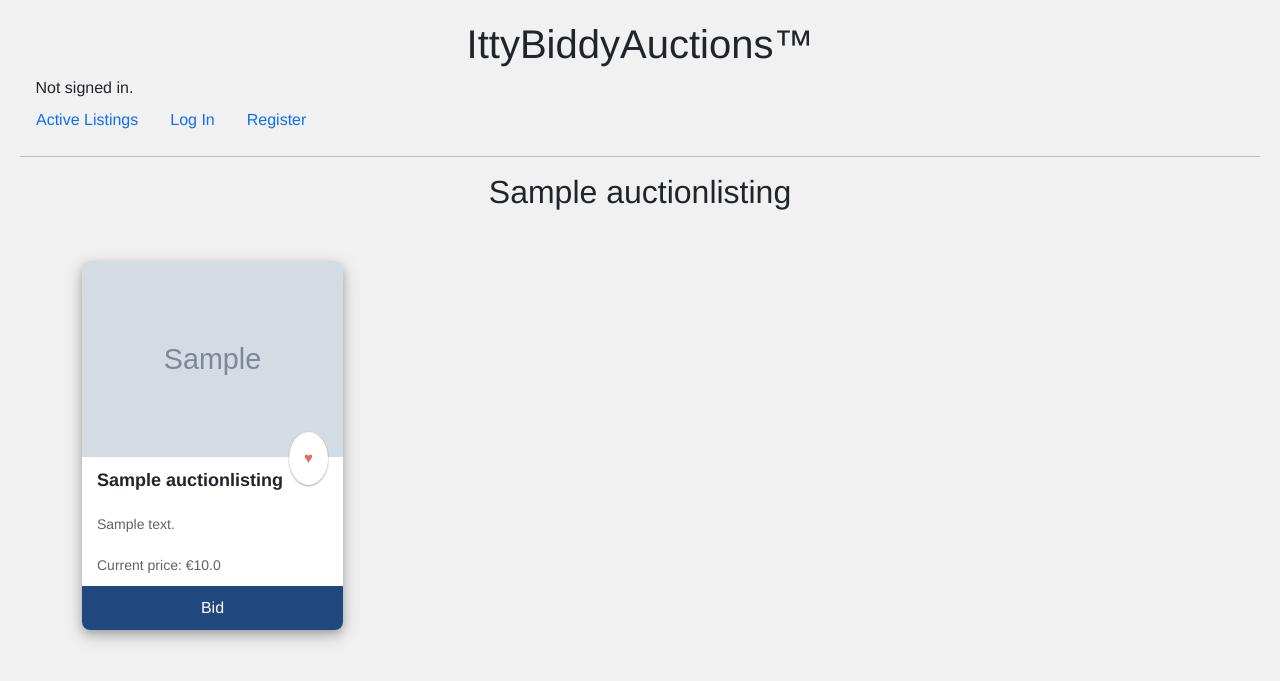
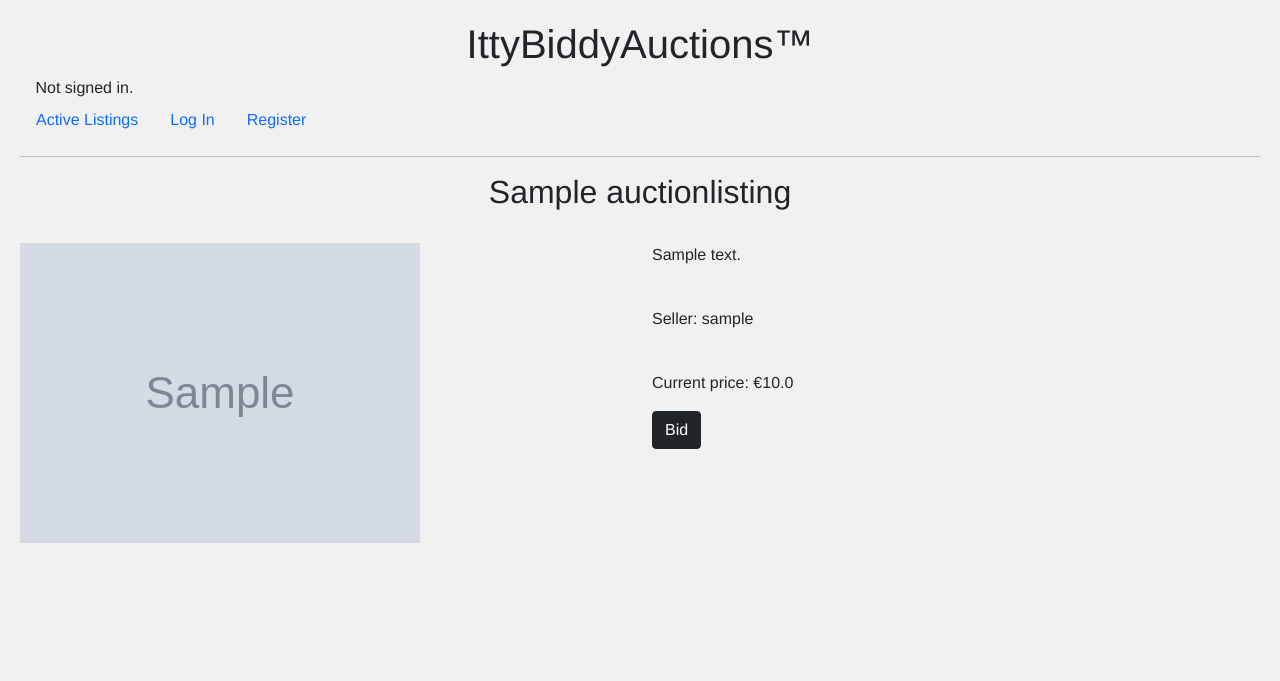
Before and after one commit to minprog-platforms/project-commerce-django-LauraKoelewijn, a Django app: page /listing/1 in a window 1280 px wide. Shown: the top 681 px of the page. Run offline with Django 3.2, Linux system fonts and the light colour scheme; tables that the repository leaves empty hold one stand-in row (values such as "Sample post"); grey boxes marked "Sample" are stand-in pictures.

Commit message:
Updated listing.html

```diff
--- a/auctions/templates/auctions/listing.html
+++ b/auctions/templates/auctions/listing.html
@@ -3,30 +3,22 @@
 {% block body %}
     <h2>{{ listing.title }}</h2>
 
-    <div class="container" style="margin-top:50px;">
-        <div class="row">
-            <div class="col-md-3">
-                <div class="card-sl">
-                    <div class="card-image">
-                        <img src="{{ listing.photo }}" alt= "{{ listing.title }}">
-                    </div>
-                    <form action="{% url 'watchlist' %}" method="POST"
-                        <input type="submit" class="card-action">&hearts;</input>
-                        {% csrf_token %}
-                    </form>
-                    <div class="card-heading">
-                        {{ listing.title }}
-                    </div>
-                    <div class="card-text">
-                        {{ listing.description }}
-                    </div>
-                    <div class="card-text">
-                        Current price: €{{ listing.current_price }}
-                    </div>
-                    <a href="#" class="card-button"> Bid</a>
-                </div>
-            </div>
+    <br>
+
+    <div class="row">
+        <div class="col-md-6">
+            <img style="max-width:500px;" src="{{ listing.photo }}" alt= "{{ listing.title }}">
         </div>
-    </div>
+
+        <div class="col-md-6">
+            <h3{{ listing.title }}</h3>
+            <p>{{ listing.description }}</p>
+            <br>
+            <p>Seller: {{ listing.seller }}</p>
+            <br>
+            <p>Current price: €{{ listing.current_price }}</p>
+            <button type="submit" class="btn btn-dark">Bid</button>
+        </div>
+    </div
 
 {% endblock %}
```
